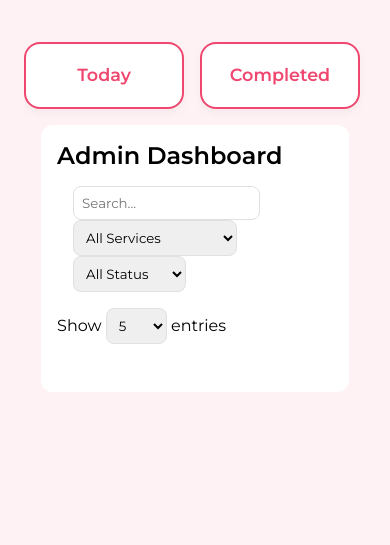
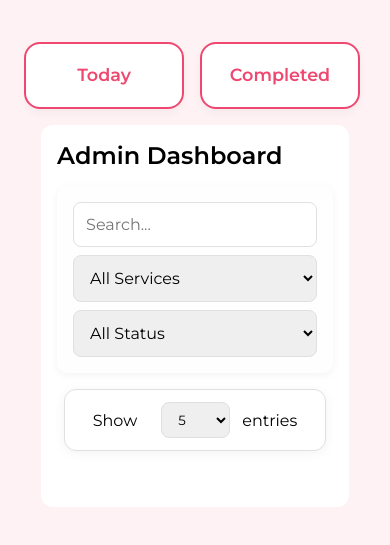
Before and after one commit to yoghenderg/elegance-booking, a plain HTML site: page admin.html in a window 390 px wide. Shown: the part 77-622 px from the top of the page. Drawn offline with Linux system fonts and the light colour scheme; no server answers.

Commit message:
Refined dashboard and tbody

```diff
--- a/admin.html
+++ b/admin.html
@@ -83,17 +83,22 @@
       white-space: pre-line;
     }
     .filters {
-  flex-direction: column;
-  align-items: center;
-  gap: 0.8rem;
-  padding: 0 1.2rem;
-  margin-bottom: 1.5rem;
-}
+      display: flex;
+      flex-direction: column;
+      gap: 1rem;
+      background: #fdfdfd;
+      padding: 1rem;
+      border-radius: 10px;
+      box-shadow: 0 2px 8px rgba(0, 0, 0, 0.05);
+      margin-bottom: 1.5rem;
+    }
     .filters input,
     .filters select {
-      padding: 0.5rem;
+      padding: 0.75rem;
+      font-size: 1rem;
       border-radius: 8px;
       border: 1px solid var(--border-color);
+      width: 100%;
     }
     table {
       width: 100%;
@@ -193,8 +198,34 @@
           flex-direction: column;
           align-items: stretch;
           gap: 0.5rem;
-          padding: 0 1rem;
+          padding: 1rem;
           margin-bottom: 1rem;
+          background: #fefefe;
+          border-radius: 10px;
+          box-shadow: 0 2px 8px rgba(0, 0, 0, 0.05);
+        }
+
+        .entries-wrapper {
+          padding: 0.75rem 1rem;
+          margin: 0 auto 1.5rem;
+          background: #ffffff;
+          border-radius: 12px;
+          box-shadow: 0 2px 12px rgba(0, 0, 0, 0.05);
+          display: flex;
+          align-items: center;
+          justify-content: center;
+          gap: 0.75rem;
+          font-size: 1rem;
+          border: 1px solid var(--border-color);
+          width: 95%;
+          max-width: 400px;
+        }
+
+        .entries-wrapper select {
+          margin-left: 0.75rem;
+          padding: 0.5rem 0.75rem;
+          border-radius: 8px;
+          border: 1px solid var(--border-color);
         }
 
         table {
@@ -470,9 +501,9 @@ tbody td::before {
         <option>Cancelled</option>
       </select>
     </div>
-    <div style="margin-bottom: 1rem;">
+    <div class="entries-wrapper">
       Show
-      <select id="entriesPerPage" style="padding: 0.5rem; border-radius: 8px; border: 1px solid var(--border-color);">
+      <select id="entriesPerPage">
         <option value="5" selected>5</option>
         <option value="10">10</option>
         <option value="15">15</option>
```
